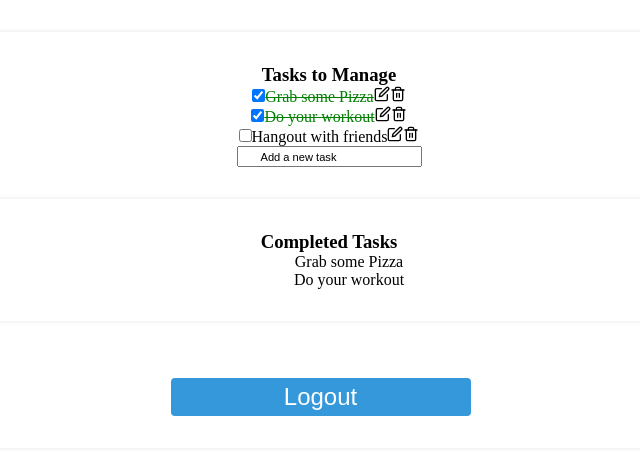
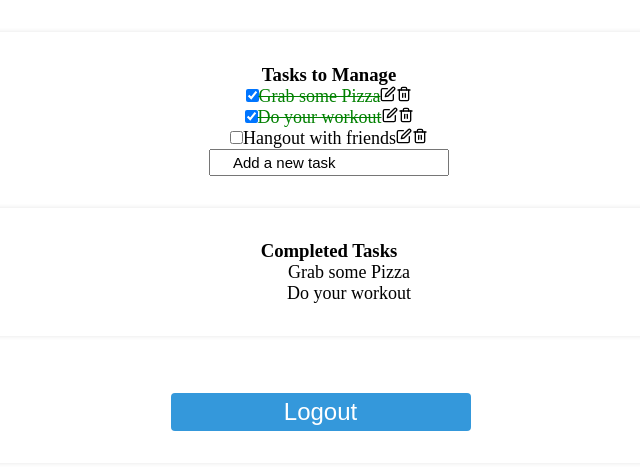
Before and after one commit to EEmeri000/ToDoProject, a React (Create React App) app in the folder todo/: page /todolist in a window 1280 px wide. Shown: the top 470 px of the page, without its empty margins (311-951 px from the left). Built offline with nearby package versions, Linux system fonts and the light colour scheme.

Commit message:
MInor CSS changes

```diff
--- a/todo/src/components/Completed/Completed.css
+++ b/todo/src/components/Completed/Completed.css
@@ -9,3 +9,7 @@
 .completed-list {
     list-style-type: none;
 }
+
+.completed-item {
+    font-size: 18px;
+  }
--- a/todo/src/components/ToDo/ToDo.css
+++ b/todo/src/components/ToDo/ToDo.css
@@ -2,6 +2,10 @@
     color: black;
     font-size: smaller;
 }
+.task {
+    font-size: 18px;
+  }
+
 
 input[type=checkbox]:checked + .task {
     color:green;
```
